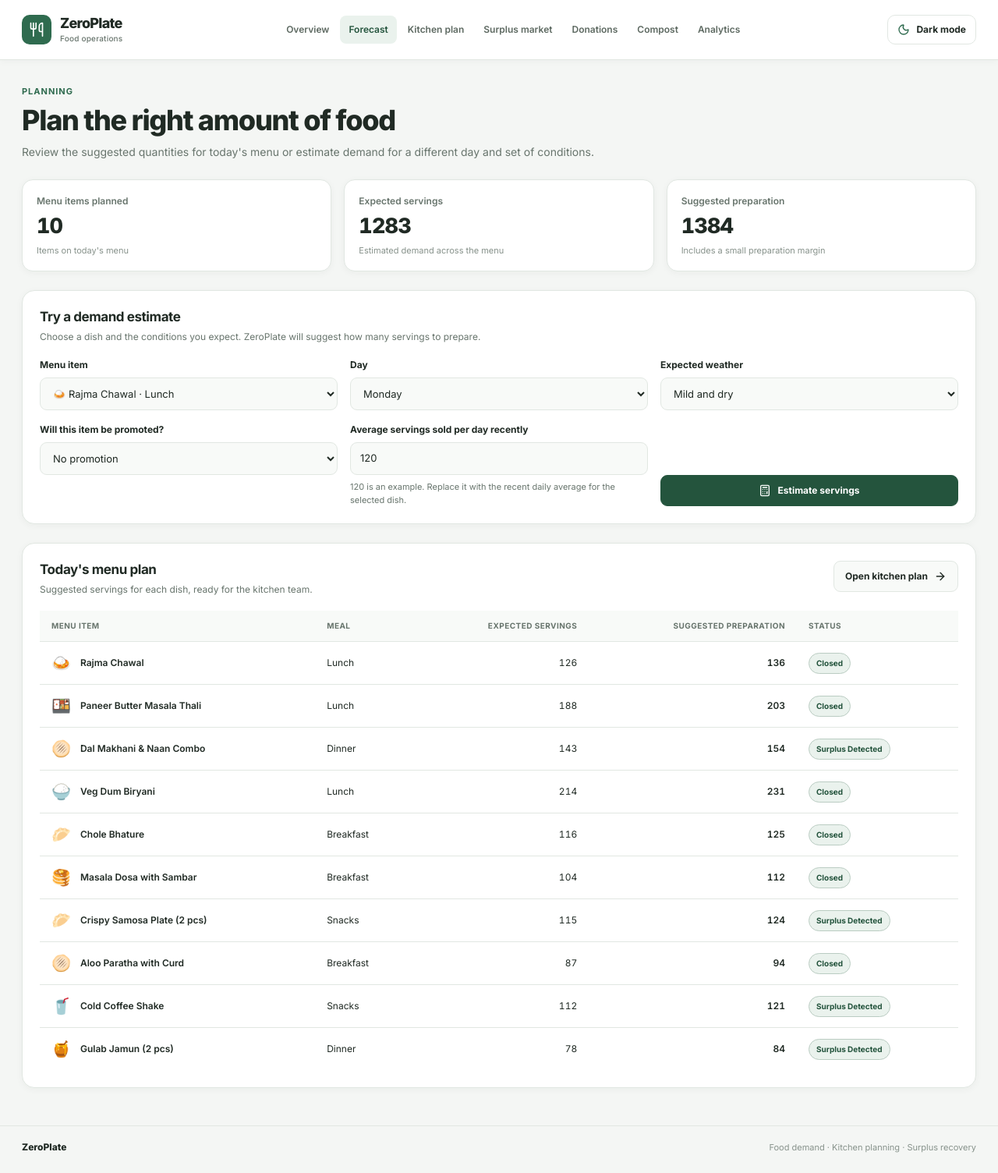
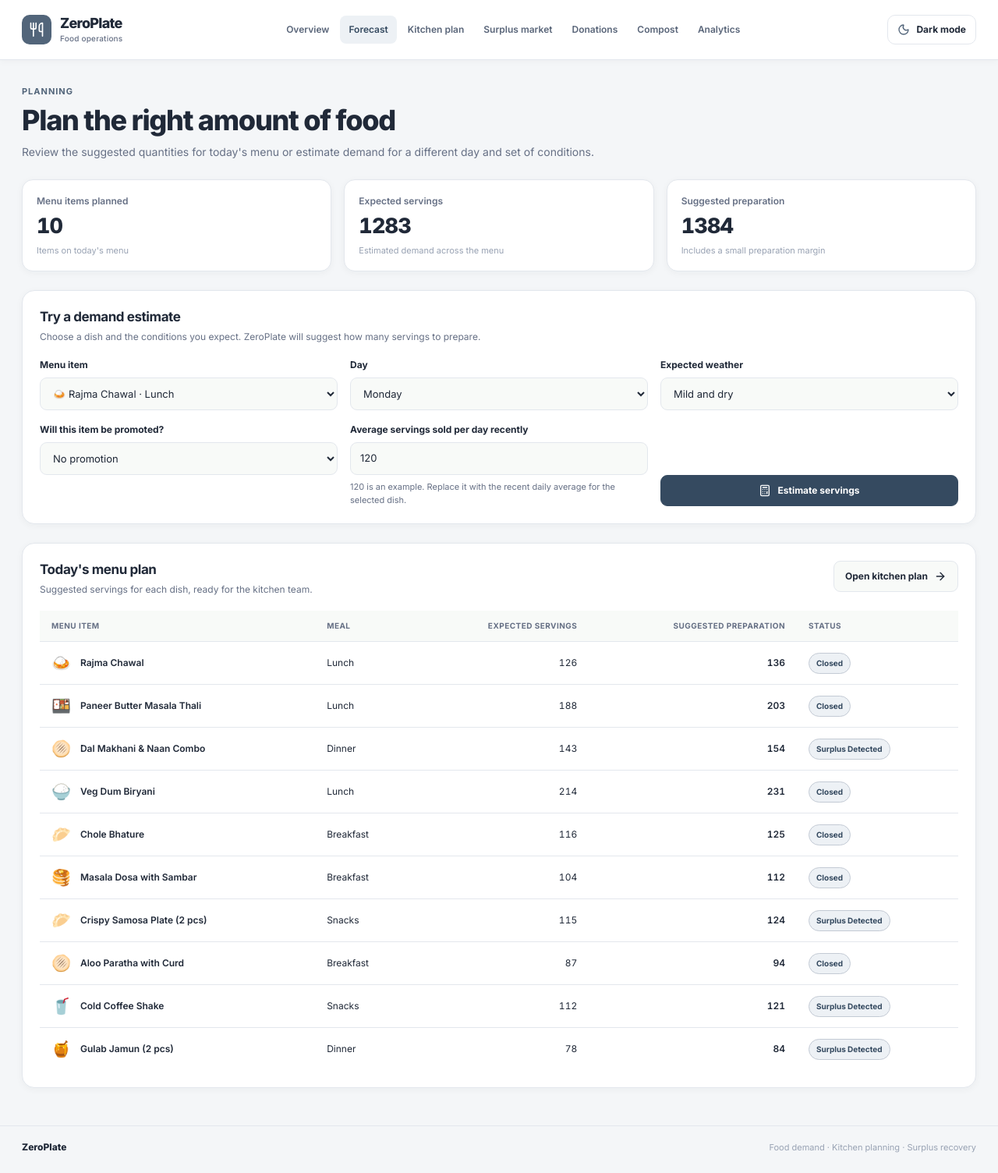
Before and after one commit to vyasy56-afk/ZeroPlate, a Flask app: page /forecast in a window 1280 px wide. Shown: the whole page at 78% size. Run offline with Flask 3, Linux system fonts and the light colour scheme; data comes from the database, SQL or seed files in the repository; some libraries are stand-ins or nearby versions.

Commit message:
Replace green palette with professional slate-blue and charcoal themes

```diff
--- a/app/static/css/style.css
+++ b/app/static/css/style.css
@@ -2,17 +2,17 @@
 
 :root {
     color-scheme: light;
-    --page: #f5f7f5;
+    --page: #f4f6f8;
     --surface: #ffffff;
-    --surface-soft: #f7faf8;
-    --border: #e2e8e3;
-    --text: #202a24;
-    --muted: #68756d;
-    --muted-soft: #87928b;
-    --accent: #2f6b4f;
-    --accent-dark: #24543d;
-    --accent-soft: #eaf2ed;
-    --shadow: 0 2px 10px rgba(25, 45, 32, 0.045);
+    --surface-soft: #f8fafc;
+    --border: #e3e7ed;
+    --text: #202938;
+    --muted: #667085;
+    --muted-soft: #98a2b3;
+    --accent: #52657a;
+    --accent-dark: #354a60;
+    --accent-soft: #edf1f5;
+    --shadow: 0 2px 10px rgba(31, 41, 55, 0.045);
 }
 
 * { box-sizing: border-box; }
@@ -97,14 +97,14 @@ button { cursor: pointer; }
 .app-nav-link {
     padding: 9px 11px;
     border-radius: 8px;
-    color: #5d6961;
+    color: #596579;
     font-size: 12px;
     font-weight: 600;
     text-decoration: none;
     white-space: nowrap;
     transition: background .16s ease, color .16s ease;
 }
-.app-nav-link:hover { background: #f1f5f2; color: var(--text); }
+.app-nav-link:hover { background: #f1f4f8; color: var(--text); }
 .app-nav-link.is-active { background: var(--accent-soft); color: var(--accent-dark); }
 
 .app-header-actions { flex: 0 0 auto; display: flex; align-items: center; gap: 12px; }
@@ -252,29 +252,29 @@ input, select, textarea {
     box-shadow: none !important;
 }
 input:focus, select:focus, textarea:focus {
-    outline: 2px solid rgba(47,107,79,.15) !important;
-    border-color: #8eae99 !important;
+    outline: 2px solid rgba(82,101,122,.16) !important;
+    border-color: #9aaabd !important;
 }
-label { color: #49564e !important; }
+label { color: #465164 !important; }
 
 /* Tables and code panels */
 table { border-collapse: separate; border-spacing: 0; }
-thead, thead tr, th { background: #f4f7f5 !important; color: #5b685f !important; }
+thead, thead tr, th { background: #f5f7fa !important; color: #596579 !important; }
 td, th { border-color: var(--border) !important; }
 .glass-table-row, .sleek-table-row { border-bottom: 1px solid var(--border) !important; }
-.glass-table-row:hover, .sleek-table-row:hover { background: #f7faf8 !important; }
+.glass-table-row:hover, .sleek-table-row:hover { background: #f8fafc !important; }
 pre {
     padding: 16px;
     overflow-x: auto;
-    color: #425248 !important;
-    background: #f2f6f3 !important;
+    color: #465164 !important;
+    background: #f3f5f8 !important;
     border: 1px solid var(--border);
     border-radius: 10px;
 }
 ::-webkit-scrollbar { width: 8px; height: 8px; }
-::-webkit-scrollbar-track { background: #eef2ef; }
-::-webkit-scrollbar-thumb { background: #c5d0c8; border-radius: 8px; }
-::-webkit-scrollbar-thumb:hover { background: #9eafa3; }
+::-webkit-scrollbar-track { background: #eef1f5; }
+::-webkit-scrollbar-thumb { background: #c8d0db; border-radius: 8px; }
+::-webkit-scrollbar-thumb:hover { background: #99a5b6; }
 
 @media (max-width: 1120px) {
     .app-header-inner { flex-wrap: wrap; gap: 10px 18px; padding: 12px 20px; }
@@ -323,31 +323,31 @@ pre {
 /* Calm two-tone product palette with rounded, consistent surfaces. */
 :root[data-theme="light"] {
     color-scheme: light;
-    --page: #f4f6f4;
+    --page: #f4f6f8;
     --surface: #ffffff;
     --surface-soft: #f8faf8;
-    --border: #e1e7e2;
-    --text: #202a24;
-    --muted: #68756d;
-    --muted-soft: #87928b;
-    --accent: #2f6b4f;
-    --accent-dark: #24543d;
-    --accent-soft: #eaf2ed;
-    --shadow: 0 2px 10px rgba(25, 45, 32, 0.045);
+    --border: #e3e7ed;
+    --text: #202938;
+    --muted: #667085;
+    --muted-soft: #98a2b3;
+    --accent: #52657a;
+    --accent-dark: #354a60;
+    --accent-soft: #edf1f5;
+    --shadow: 0 2px 10px rgba(31, 41, 55, 0.045);
 }
 
 :root[data-theme="dark"] {
     color-scheme: dark;
-    --page: #171d19;
-    --surface: #202923;
-    --surface-soft: #27322b;
-    --border: #39463d;
-    --text: #e8eee9;
-    --muted: #a3afa6;
-    --muted-soft: #87958b;
-    --accent: #82ad8f;
-    --accent-dark: #47785b;
-    --accent-soft: #2d3d32;
+    --page: #161c25;
+    --surface: #202a38;
+    --surface-soft: #273446;
+    --border: #39485d;
+    --text: #e8edf4;
+    --muted: #a7b2c2;
+    --muted-soft: #8793a6;
+    --accent: #91a6bf;
+    --accent-dark: #637b99;
+    --accent-soft: #2b384b;
     --shadow: 0 3px 14px rgba(0, 0, 0, 0.16);
 }
 
```
Also changed, not shown: other parts of app/static/css/style.css (+15 -15 lines).
